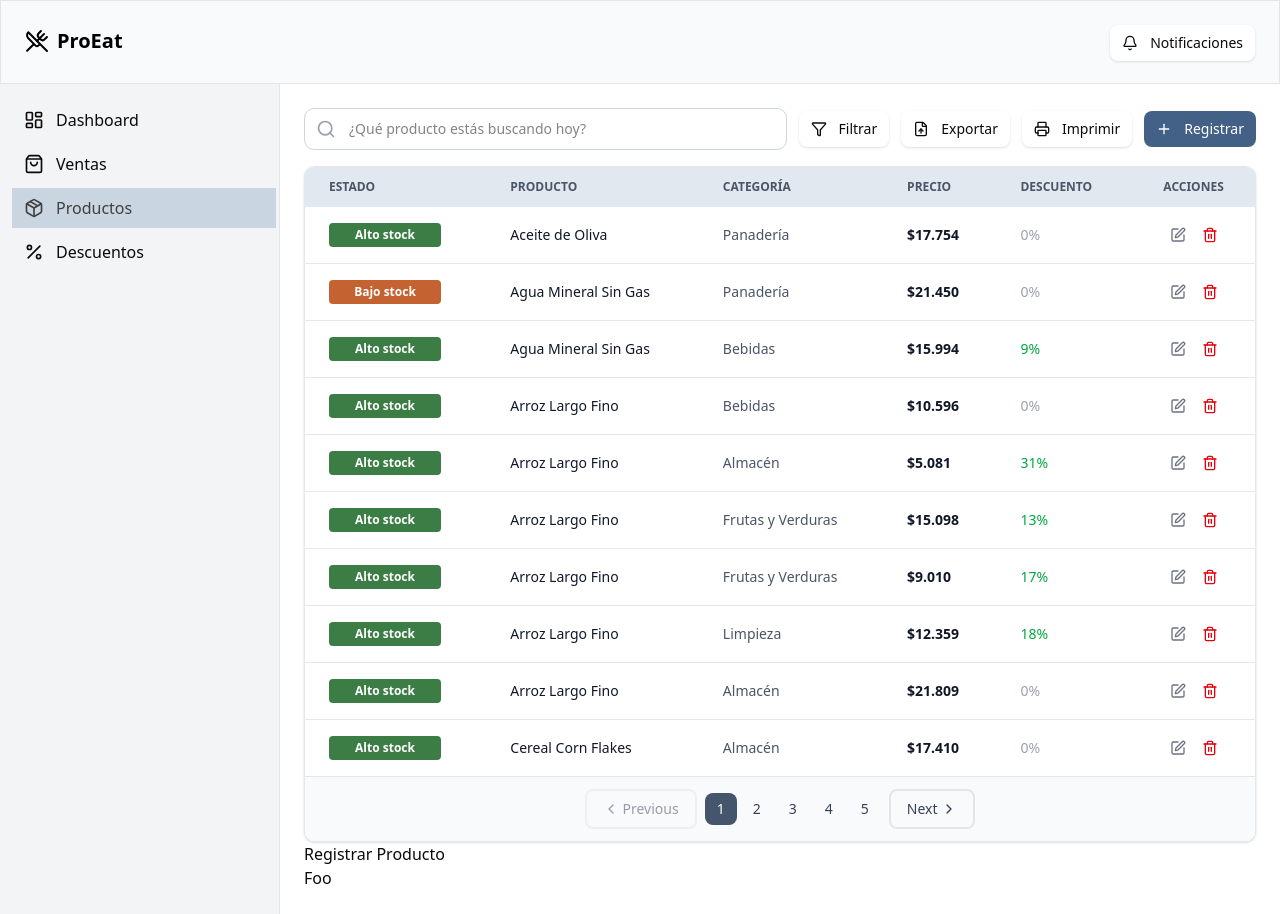
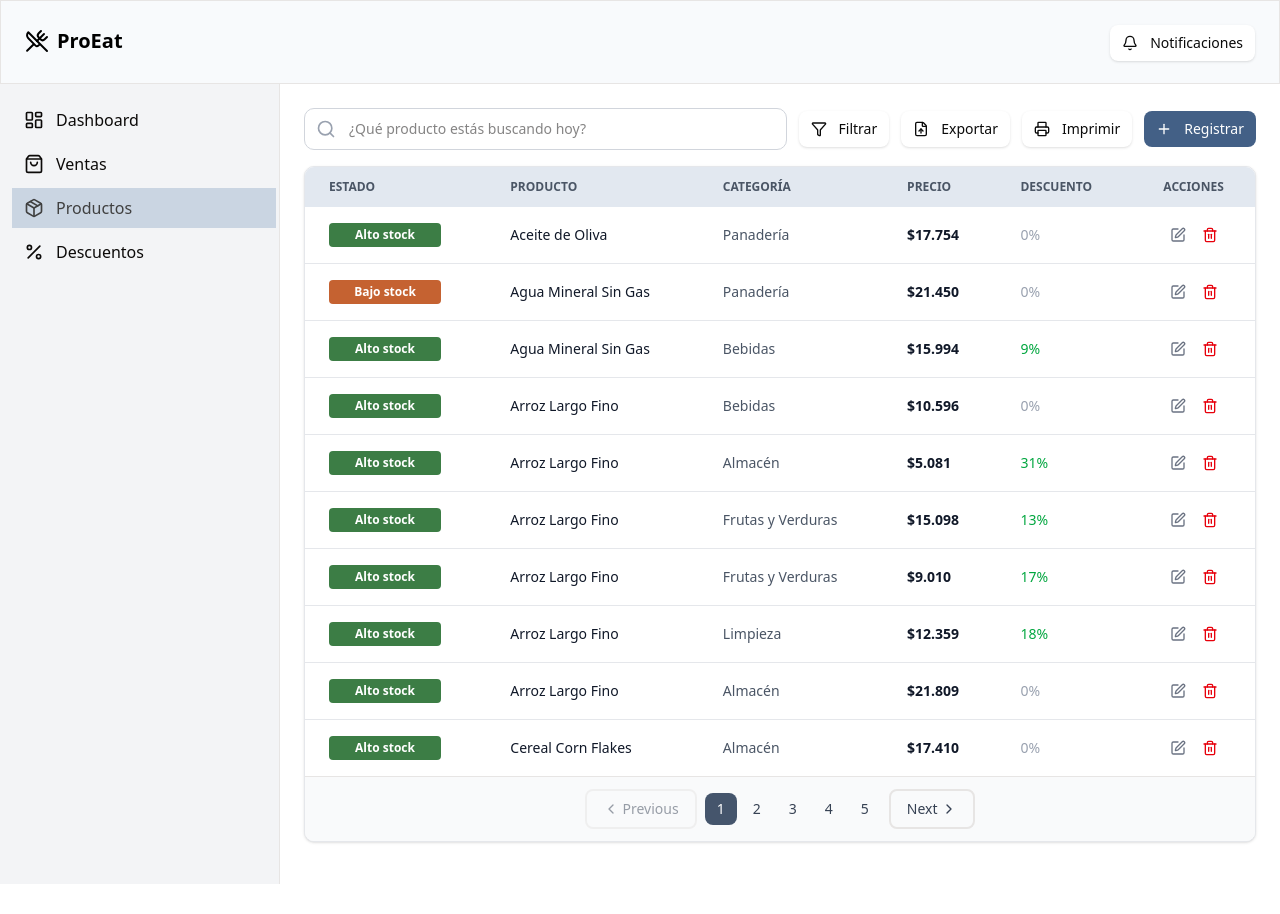
Before and after one commit to FooTalentGroup/Equipo3-noche-sp7, a React (Vite) app in the folder frontend/: page /products in a window 1280 px wide. After the commit the page ends 884 px from the top, so only its background shows below. Built offline with nearby package versions, Linux system fonts and the light colour scheme.

Commit message:
Update ProductsListPage.jsx

```diff
--- a/frontend/src/features/products/pages/ProductsListPage.jsx
+++ b/frontend/src/features/products/pages/ProductsListPage.jsx
@@ -65,8 +65,8 @@ export default function ProductsListPage() {
             />
 
             <Dialog open={isCreateModalOpen} onOpenChange={handleCreateModalChange}>
-                <DialogTitle>Registrar Producto</DialogTitle>
-                <Description>Foo</Description>
+                <DialogTitle className="sr-only">Registrar Producto</DialogTitle>
+                <Description className="sr-only">Formulario para registrar un nuevo producto</Description>
                 <DialogContent className="max-h-[90vh] overflow-y-auto p-0 gap-0 max-w-3xl">
                     <div className="overflow-y-auto">
                         <CreateProductComponent />
```
